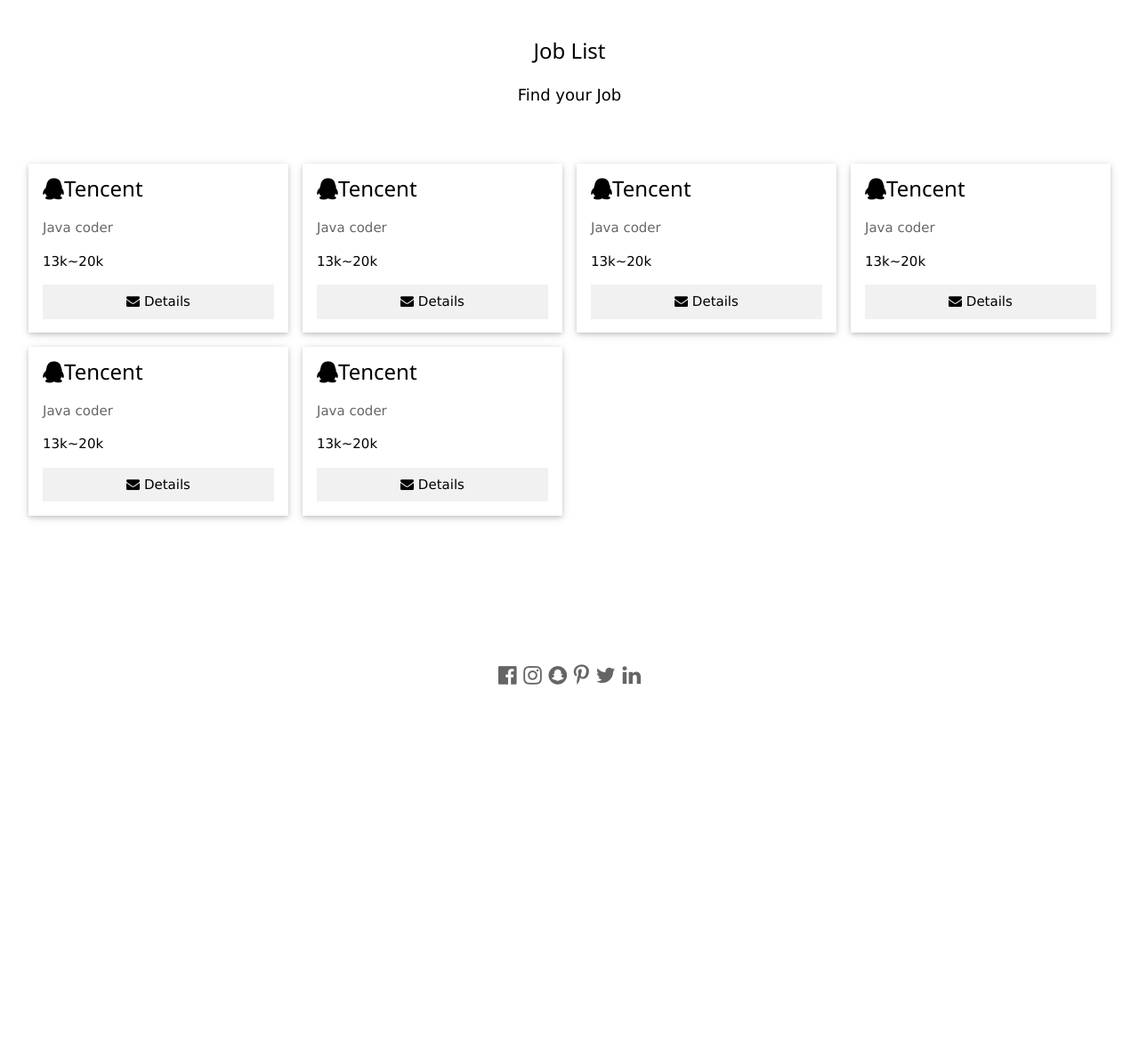
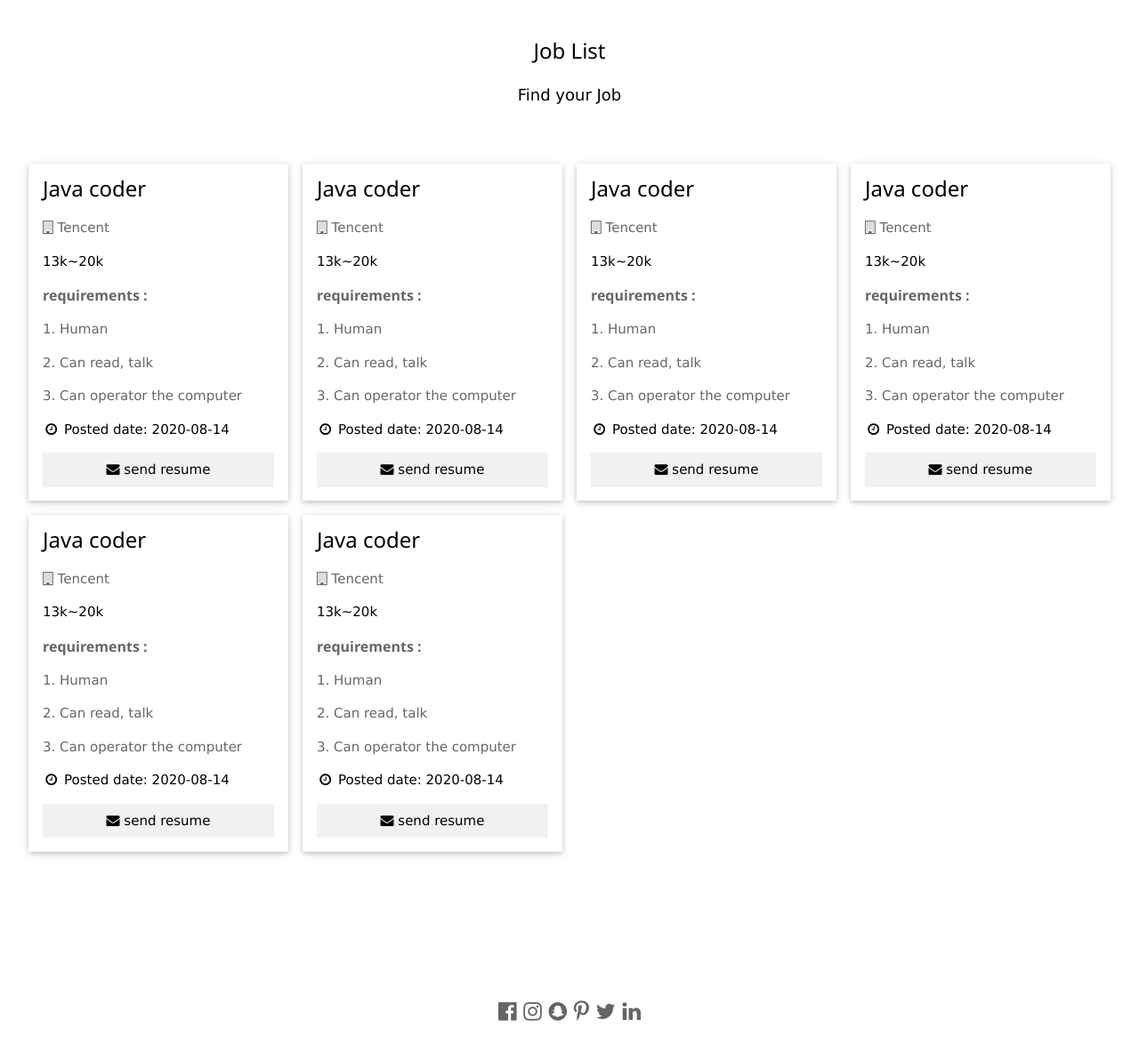
Before and after one commit to zzzbbb55/job_site, a Django app: page /index/ in a window 1280 px wide. Shown: the part 472-1654 px from the top of the page at 89% size. Before the commit the page ends 1242 px from the top, so only its background shows below. Run offline with Django 3.2, Linux system fonts and the light colour scheme.

Commit message:
enhance the page

```diff
--- a/job_site/templates/base.html
+++ b/job_site/templates/base.html
@@ -21,7 +21,7 @@
       <a href="/dashboard" class="w3-bar-item w3-button ">DashBoard</a>
 
       <!-- Right-sided navbar links -->
-      <div class="w3-right w3-hide-small">
+      <div class="w3-right ">
         <!-- <a href="#about" class="w3-bar-item w3-button">ABOUT</a> -->
         <a href="/login" class="w3-bar-item w3-button"><i class="fa fa-user"></i> Zzb</a>
         <!-- <a href="#work" class="w3-bar-item w3-button"><i class="fa fa-th"></i> Me</a> -->
@@ -30,9 +30,9 @@
       </div>
       <!-- Hide right-floated links on small screens and replace them with a menu icon -->
 
-      <a href="javascript:void(0)" class="w3-bar-item w3-button w3-right w3-hide-large w3-hide-medium" onclick="w3_open()">
-        <i class="fa fa-bars"></i>
-      </a>
+<!--      <a href="javascript:void(0)" class="w3-bar-item w3-button w3-right w3-hide-large w3-hide-medium" onclick="w3_open()">-->
+<!--        <i class="fa fa-bars"></i>-->
+<!--      </a>-->
     </div>
   </div>
 
--- a/job_site/templates/dashboard.html
+++ b/job_site/templates/dashboard.html
@@ -37,7 +37,7 @@
 
   <div class="w3-row-padding w3-margin-bottom">
     <div class="w3-quarter">
-      <div class="w3-container w3-red w3-padding-16">
+      <div class="w3-container w3-indigo w3-padding-16">
         <div class="w3-left"><i class="fa fa-comment w3-xxxlarge"></i></div>
         <div class="w3-right">
           <h3>52</h3>
--- a/job_site/templates/index.html
+++ b/job_site/templates/index.html
@@ -20,10 +20,17 @@
         <div class="w3-card">
           <!-- <img src="/w3images/team2.jpg" alt="John" style="width:100%"> -->
           <div class="w3-container">
-            <h3><i class="fa fa-qq"></i>Tencent</h3>
-            <p class="w3-opacity">Java coder</p>
+            <h3>Java coder</h3>
+            <p class="w3-opacity"><i class="fa fa-building-o"></i>  Tencent</p>
             <p>13k~20k</p>
-            <p><button class="w3-button w3-light-grey w3-block"><i class="fa fa-envelope"></i> Details</button></p>
+            <div  class="w3-opacity">
+                <h6><strong>requirements :</strong></h6>
+                <p>1. Human</p>
+                <p>2. Can read, talk</p>
+                <p>3. Can operator the computer</p>
+            </div>
+            <p><i class="fa fa-fw fa-clock-o"></i>  Posted date: 2020-08-14</p>
+            <p><button class="w3-button w3-light-grey w3-block"><i class="fa fa-envelope"></i> send resume</button></p>
           </div>
         </div>
       </div>
@@ -31,10 +38,17 @@
         <div class="w3-card">
           <!-- <img src="/w3images/team1.jpg" alt="Jane" style="width:100%"> -->
           <div class="w3-container">
-            <h3><i class="fa fa-qq"></i>Tencent</h3>
-            <p class="w3-opacity">Java coder</p>
+            <h3>Java coder</h3>
+            <p class="w3-opacity"><i class="fa fa-building-o"></i>  Tencent</p>
             <p>13k~20k</p>
-            <p><button class="w3-button w3-light-grey w3-block"><i class="fa fa-envelope"></i> Details</button></p>
+            <div  class="w3-opacity">
+                <h6><strong>requirements :</strong></h6>
+                <p>1. Human</p>
+                <p>2. Can read, talk</p>
+                <p>3. Can operator the computer</p>
+            </div>
+            <p><i class="fa fa-fw fa-clock-o"></i>  Posted date: 2020-08-14</p>
+            <p><button class="w3-button w3-light-grey w3-block"><i class="fa fa-envelope"></i> send resume</button></p>
           </div>
         </div>
       </div>
@@ -42,10 +56,17 @@
         <div class="w3-card">
           <!-- <img src="/w3images/team3.jpg" alt="Mike" style="width:100%"> -->
           <div class="w3-container">
-            <h3><i class="fa fa-qq"></i>Tencent</h3>
-            <p class="w3-opacity">Java coder</p>
+            <h3>Java coder</h3>
+            <p class="w3-opacity"><i class="fa fa-building-o"></i>  Tencent</p>
             <p>13k~20k</p>
-            <p><button class="w3-button w3-light-grey w3-block"><i class="fa fa-envelope"></i> Details</button></p>
+            <div  class="w3-opacity">
+                <h6><strong>requirements :</strong></h6>
+                <p>1. Human</p>
+                <p>2. Can read, talk</p>
+                <p>3. Can operator the computer</p>
+            </div>
+            <p><i class="fa fa-fw fa-clock-o"></i>  Posted date: 2020-08-14</p>
+            <p><button class="w3-button w3-light-grey w3-block"><i class="fa fa-envelope"></i> send resume</button></p>
           </div>
         </div>
       </div>
@@ -53,10 +74,17 @@
         <div class="w3-card">
           <!-- <img src="/w3images/team4.jpg" alt="Dan" style="width:100%"> -->
           <div class="w3-container">
-            <h3><i class="fa fa-qq"></i>Tencent</h3>
-            <p class="w3-opacity">Java coder</p>
+            <h3>Java coder</h3>
+            <p class="w3-opacity"><i class="fa fa-building-o"></i>  Tencent</p>
             <p>13k~20k</p>
-            <p><button class="w3-button w3-light-grey w3-block"><i class="fa fa-envelope"></i> Details</button></p>
+            <div  class="w3-opacity">
+                <h6><strong>requirements :</strong></h6>
+                <p>1. Human</p>
+                <p>2. Can read, talk</p>
+                <p>3. Can operator the computer</p>
+            </div>
+            <p><i class="fa fa-fw fa-clock-o"></i>  Posted date: 2020-08-14</p>
+            <p><button class="w3-button w3-light-grey w3-block"><i class="fa fa-envelope"></i> send resume</button></p>
           </div>
         </div>
       </div>
@@ -64,10 +92,17 @@
         <div class="w3-card">
           <!-- <img src="/w3images/team4.jpg" alt="Dan" style="width:100%"> -->
          <div class="w3-container">
-            <h3><i class="fa fa-qq"></i>Tencent</h3>
-            <p class="w3-opacity">Java coder</p>
+            <h3>Java coder</h3>
+            <p class="w3-opacity"><i class="fa fa-building-o"></i>  Tencent</p>
             <p>13k~20k</p>
-            <p><button class="w3-button w3-light-grey w3-block"><i class="fa fa-envelope"></i> Details</button></p>
+            <div  class="w3-opacity">
+                <h6><strong>requirements :</strong></h6>
+                <p>1. Human</p>
+                <p>2. Can read, talk</p>
+                <p>3. Can operator the computer</p>
+            </div>
+            <p><i class="fa fa-fw fa-clock-o"></i>  Posted date: 2020-08-14</p>
+            <p><button class="w3-button w3-light-grey w3-block"><i class="fa fa-envelope"></i> send resume</button></p>
           </div>
         </div>
       </div>
@@ -75,10 +110,17 @@
         <div class="w3-card">
           <!-- <img src="/w3images/team4.jpg" alt="Dan" style="width:100%"> -->
           <div class="w3-container">
-            <h3><i class="fa fa-qq"></i>Tencent</h3>
-            <p class="w3-opacity">Java coder</p>
+            <h3>Java coder</h3>
+            <p class="w3-opacity"><i class="fa fa-building-o"></i>  Tencent</p>
             <p>13k~20k</p>
-            <p><button class="w3-button w3-light-grey w3-block"><i class="fa fa-envelope"></i> Details</button></p>
+            <div  class="w3-opacity">
+                <h6><strong>requirements :</strong></h6>
+                <p>1. Human</p>
+                <p>2. Can read, talk</p>
+                <p>3. Can operator the computer</p>
+            </div>
+            <p><i class="fa fa-fw fa-clock-o"></i>  Posted date: 2020-08-14</p>
+            <p><button class="w3-button w3-light-grey w3-block"><i class="fa fa-envelope"></i> send resume</button></p>
           </div>
         </div>
       </div>
```
Lines whose indentation alone changed are shown as unchanged.
